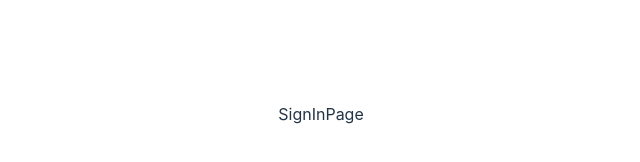
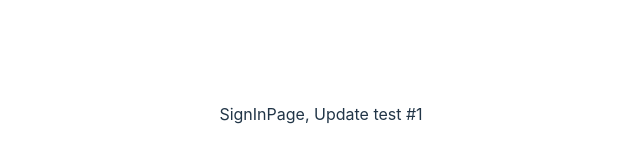
Before and after one commit to bezakrobin/friday, a React (Vite) app in the folder frontend/: page /sign-in in a window 1280 px wide. Shown: the part 286-448 px from the top of the page, without its empty margins (319-959 px from the left). Built offline with nearby package versions, Linux system fonts and the light colour scheme.

Commit message:
added updater back

```diff
--- a/frontend/src/pages/SignInPage.tsx
+++ b/frontend/src/pages/SignInPage.tsx
@@ -3,7 +3,7 @@ import React from "react";
 export const SignInPage: React.FC = () => {
     return (
         <>
-            SignInPage
+            SignInPage, Update test #1
         </>
     );
 };
```
